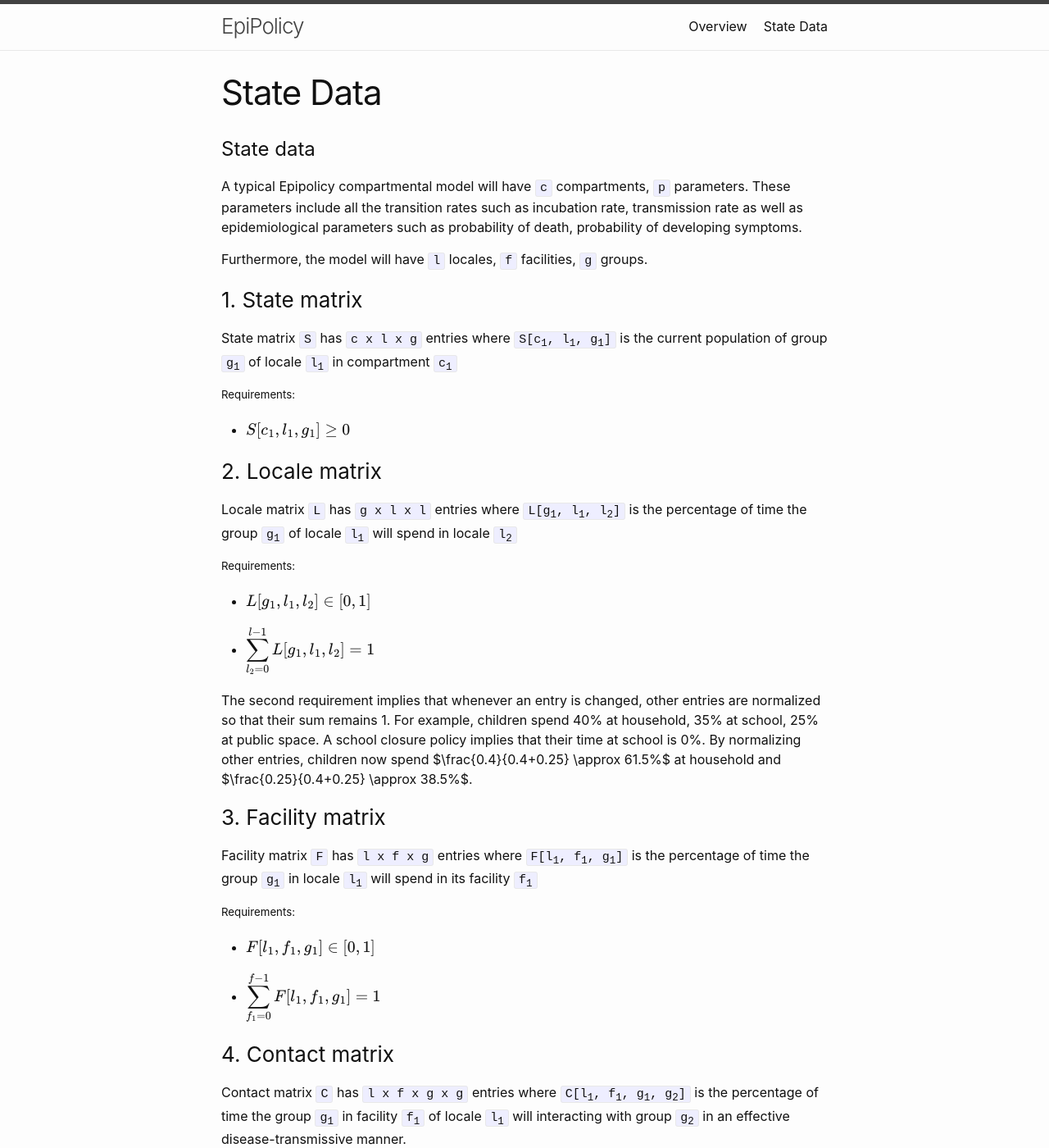
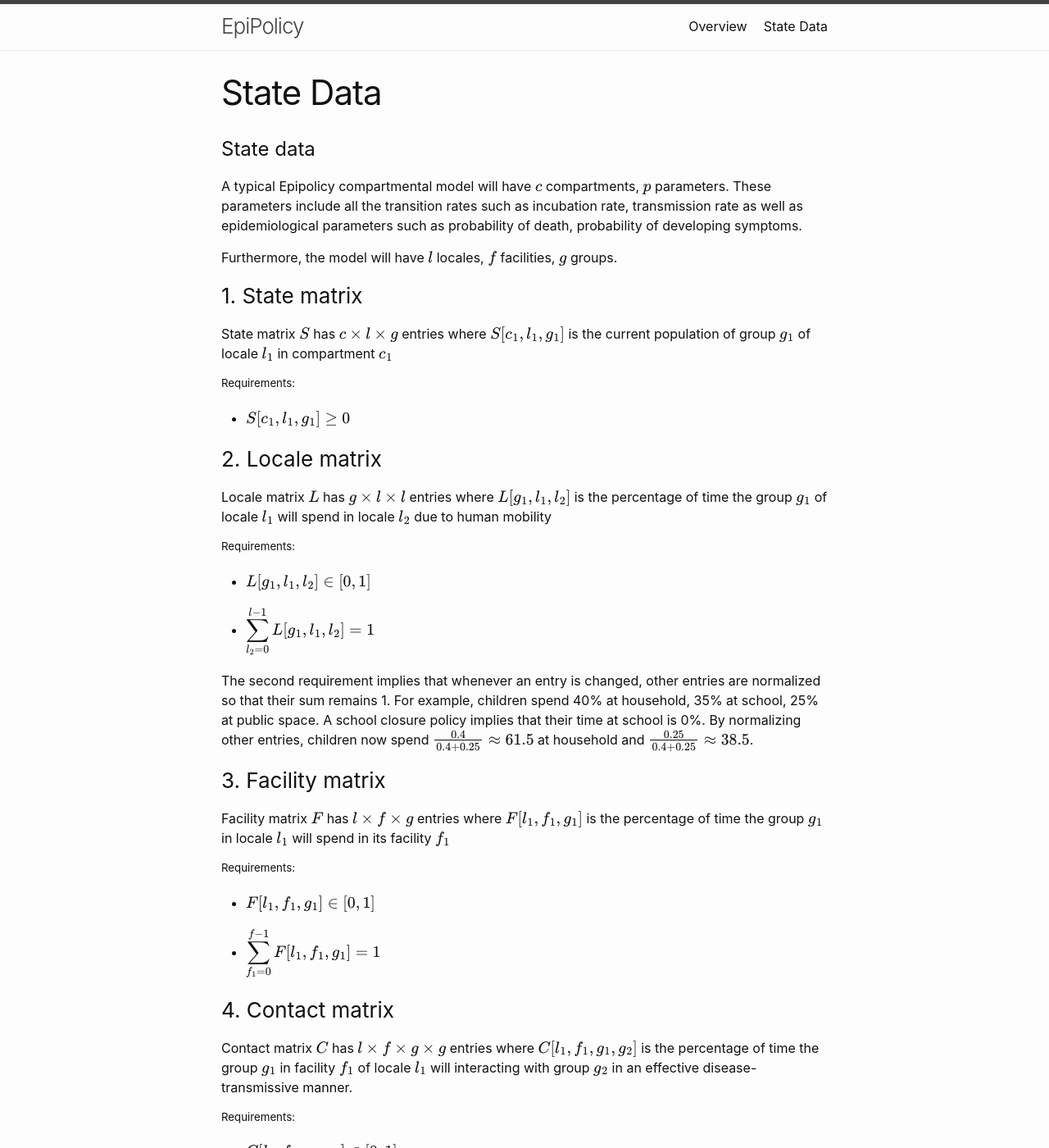
Before and after one commit to EpiPolicy/epipolicy.github.io, a Jekyll site: the page built from state_data.md, in a window 1280 px wide and 1400 px high. Shown: the whole window at 82% size. Built offline with Jekyll 4.4.1, drawn with Linux system fonts in a browser that asks for light colours; some of the changed text lies outside the part shown.

Commit message:
add latex to state_data

```diff
--- a/state_data.md
+++ b/state_data.md
@@ -5,13 +5,13 @@ permalink: /state-data/
 ---
 
 # State data
-A typical Epipolicy compartmental model will have <code>c</code> compartments, <code>p</code> parameters. These parameters include all the transition rates such as incubation rate, transmission rate as well as epidemiological parameters such as probability of death, probability of developing symptoms.
+A typical Epipolicy compartmental model will have $$c$$ compartments, $$p$$ parameters. These parameters include all the transition rates such as incubation rate, transmission rate as well as epidemiological parameters such as probability of death, probability of developing symptoms.
 
-Furthermore, the model will have <code>l</code> locales, <code>f</code> facilities, <code>g</code> groups.
+Furthermore, the model will have $$l$$ locales, $$f$$ facilities, $$g$$ groups.
 
 ### 1. State matrix
 
-State matrix <code>S</code> has <code>c x l x g</code> entries where <code>S[c<sub>1</sub>, l<sub>1</sub>, g<sub>1</sub>]</code> is the current population of group <code>g<sub>1</sub></code> of locale <code>l<sub>1</sub></code> in compartment <code>c<sub>1</sub></code>
+State matrix $$S$$ has $$c \times l \times g$$ entries where $$S[c_1, l_1, g_1]$$ is the current population of group $$g_1$$ of locale $$l_1$$ in compartment $$c_1$$
 
 
 ##### Requirements:
@@ -20,7 +20,7 @@ State matrix <code>S</code> has <code>c x l x g</code> entries where <code>S[c<s
 
 ### 2. Locale matrix
 
-Locale matrix <code>L</code> has <code>g x l x l</code> entries where <code>L[g<sub>1</sub>, l<sub>1</sub>, l<sub>2</sub>]</code> is the percentage of time the group <code>g<sub>1</sub></code> of locale <code>l<sub>1</sub></code> will spend in locale <code>l<sub>2</sub></code>
+Locale matrix $$L$$ has $$g \times l \times l$$ entries where $$L[g_1, l_1, l_2]$$ is the percentage of time the group $$g_1$$ of locale $$l_1$$ will spend in locale $$l_2$$ due to human mobility
 
 ##### Requirements:
 
@@ -29,11 +29,11 @@ Locale matrix <code>L</code> has <code>g x l x l</code> entries where <code>L[g<
 - $$ \sum_{l_2=0}^{l-1} L[g_1, l_1, l_2] = 1 $$
 </div>
 
-The second requirement implies that whenever an entry is changed, other entries are normalized so that their sum remains 1. For example, children spend 40% at household, 35% at school, 25% at public space. A school closure policy implies that their time at school is 0%. By normalizing other entries, children now spend $\frac{0.4}{0.4+0.25} \approx 61.5%$ at household and $\frac{0.25}{0.4+0.25} \approx 38.5%$.
+The second requirement implies that whenever an entry is changed, other entries are normalized so that their sum remains 1. For example, children spend 40% at household, 35% at school, 25% at public space. A school closure policy implies that their time at school is 0%. By normalizing other entries, children now spend $$\frac{0.4}{0.4+0.25} \approx 61.5%$$ at household and $$\frac{0.25}{0.4+0.25} \approx 38.5%$$.
 
 ### 3. Facility matrix
 
-Facility matrix <code>F</code> has <code>l x f x g</code> entries where <code>F[l<sub>1</sub>, f<sub>1</sub>, g<sub>1</sub>]</code> is the percentage of time the group <code>g<sub>1</sub></code> in locale <code>l<sub>1</sub></code> will spend in its facility <code>f<sub>1</sub></code>
+Facility matrix $$F$$ has $$l \times f \times g$$ entries where $$F[l_1, f_1, g_1]$$ is the percentage of time the group $$g_1$$ in locale $$l_1$$ will spend in its facility $$f_1$$
 
 ##### Requirements:
 
@@ -44,12 +44,14 @@ Facility matrix <code>F</code> has <code>l x f x g</code> entries where <code>F[
 
 ### 4. Contact matrix
 
-Contact matrix <code>C</code> has <code>l x f x g x g</code> entries where <code>C[l<sub>1</sub>, f<sub>1</sub>, g<sub>1</sub>, g<sub>2</sub>]</code> is the percentage of time the group <code>g<sub>1</sub></code> in facility <code>f<sub>1</sub></code> of locale <code>l<sub>1</sub></code> will interacting with group <code>g<sub>2</sub></code> in an effective disease-transmissive manner.
+Contact matrix $$C$$ has $$l \times f \times g \times g$$ entries where $$C[l_1, f_1, g_1, g_2]$$ is the percentage of time the group $$g_1$$ in facility $$f_1$$ of locale $$l_1$$ will interacting with group $$g_2$$ in an effective disease-transmissive manner.
 
 ##### Requirements:
 
+<div class="left-formula" markdown="1">
 - $$ C[l_1, f_1, g_1, g_2] \in [0, 1] $$
 - $$ \sum_{g_2=0}^{g-1} C[l_1, f_1, g_1, g_2] \leq 1 $$
+</div>
 
 The second requirement implies that even though the total percentage of time interacting with other groups can be 100%, not all of that will be effective for disease transmission. For example, considering household as a relatively small network of interaction compared to public space. This implies that interactions in household are less likely to be transmissive all the time.
 
@@ -57,7 +59,7 @@ To guarantee the the second requirement, the same normalization is applied when
 
 ### 5. Parameter matrix
 
-Parameter matrix <code>P</code> has <code>p x l x f x g</code> entries where <code>P[p<sub>1</sub>, l<sub>1</sub>, f<sub>1</sub>, g<sub>1</sub>]</code> is the parameter <code>p<sub>1</sub></code> applied in facility <code>f<sub>1</sub></code> of locale <code>l<sub>1</sub></code> to group <code>g<sub>1</sub></code>
+Parameter matrix $$P$$ has $$p \times l \times f \times g$$ entries where $$P[p_1, l_1, f_1, g_1]$$ is the parameter $$p_1$$ applied in facility $$f_1$$ of locale $$l_1$$ to group $$g_1$$
 
 Examples include:
 - Parameters can vary in different locales such as transmission rate in locales with different population density.
```
